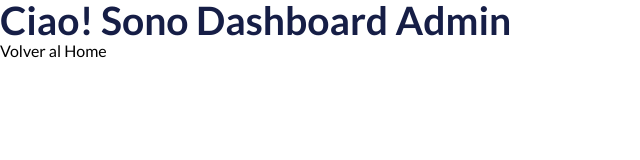
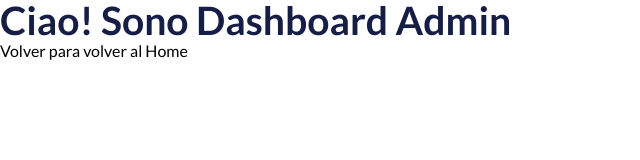
Before and after one commit to ricardoL0pez/Partyzum, a React (Vite) app: page /admin in a window 1280 px wide. Shown: the top 160 px of the page, without its empty margins (0-640 px from the left). Built offline with nearby package versions, Linux system fonts and the light colour scheme.

Commit message:
modified(DashBoardAdmin.jsx):mensaje de boton

```diff
--- a/src/Views/DashBoardAdmin/DashBoardAdmin.jsx
+++ b/src/Views/DashBoardAdmin/DashBoardAdmin.jsx
@@ -5,7 +5,7 @@
                 Ciao! Sono Dashboard Admin
 
             </h2>
-            <a href="/">Volver al Home</a>
+            <a href="/">Volver para volver al Home</a>
         </>
     );
 };
```
